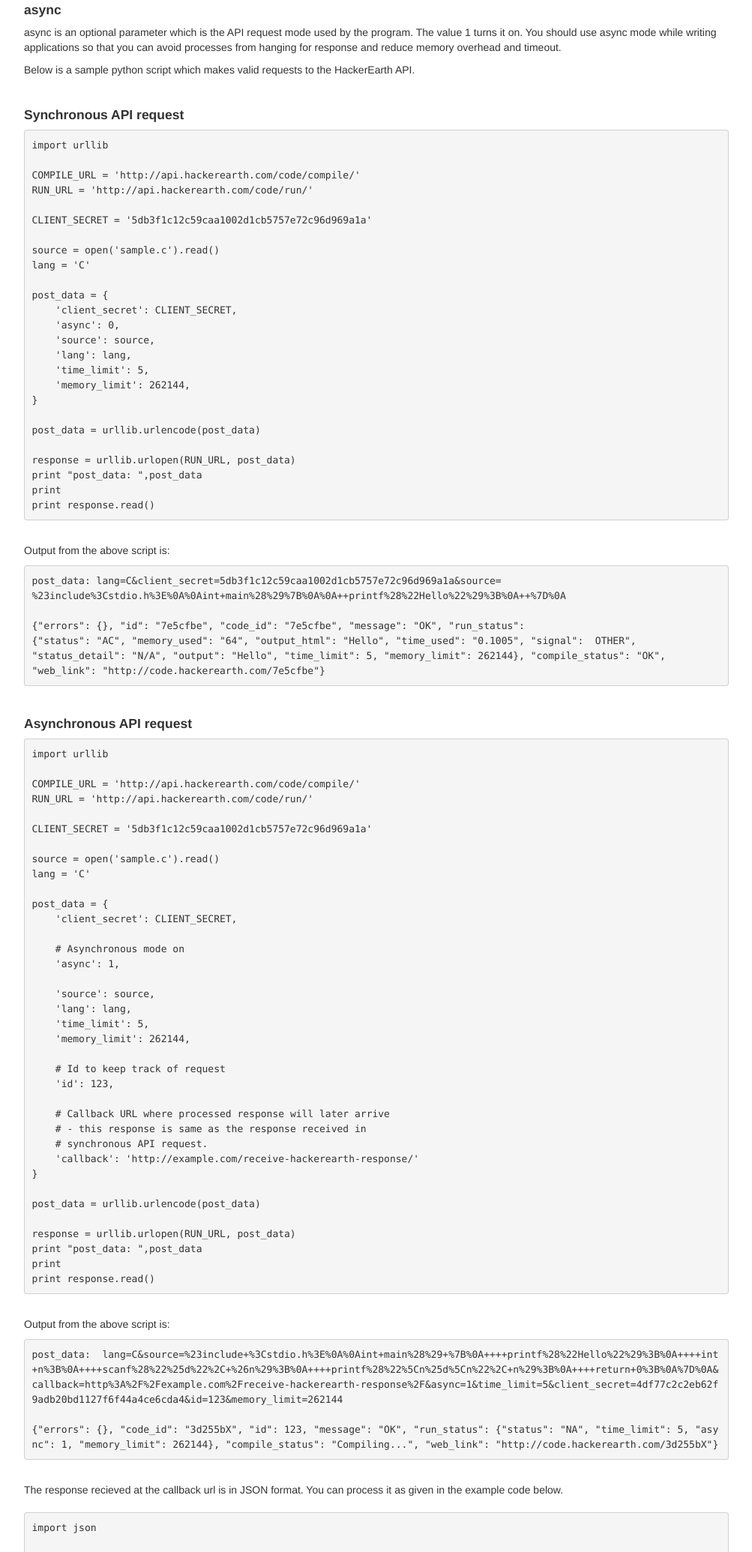
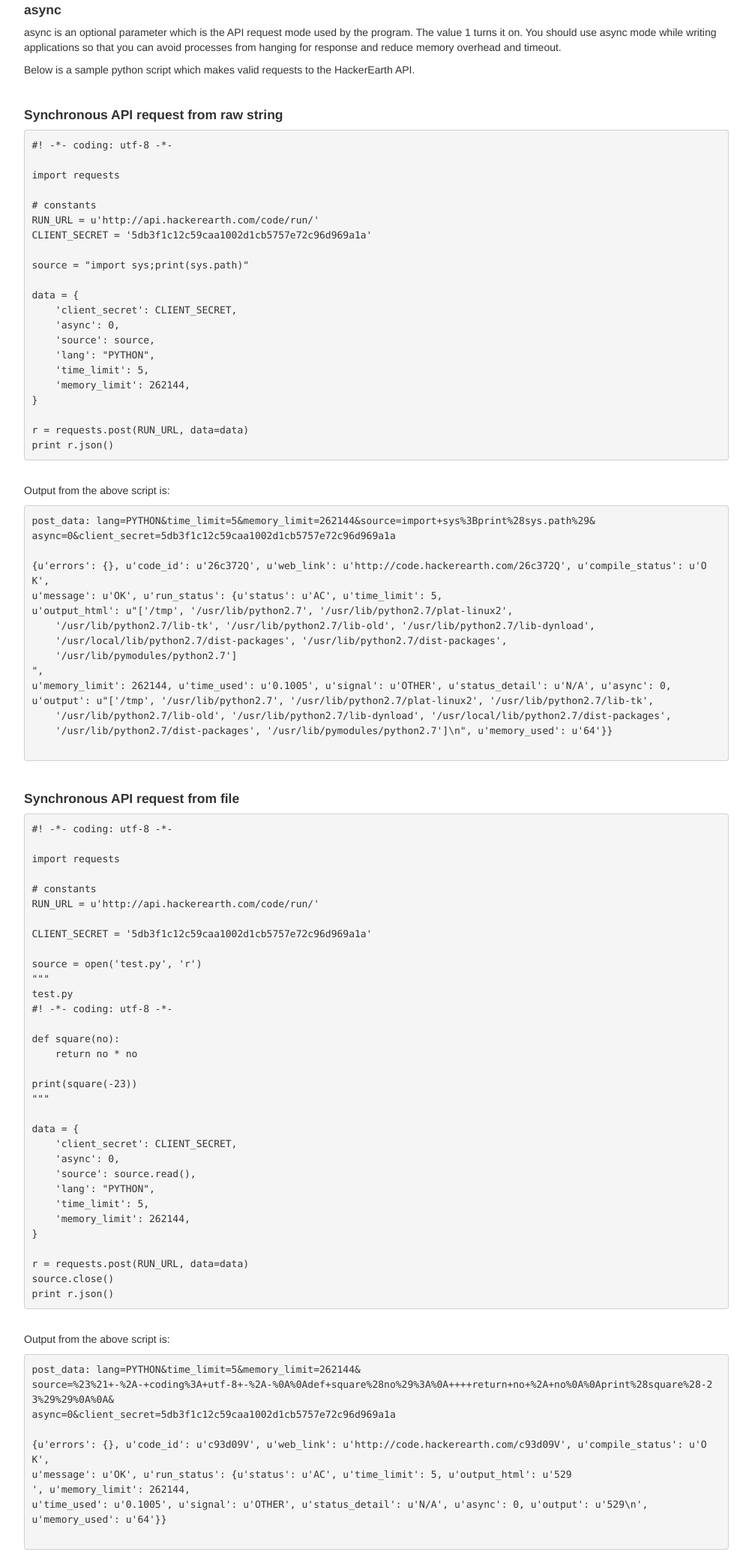
Before and after one commit to HackerEarth/developer.hackerearth.com, a plain HTML site: page index.html in a window 1280 px wide. Shown: the part 2606-4676 px from the top of the page at 75% size, without its empty margins (138-1141 px from the left). Drawn offline with Linux system fonts and the light colour scheme.

Commit message:
Modified to use requests
1. AFAIK everyone who had used urllib moved to requests.
2. Requests code is cleaner than urllib.
3. Added example to post source code from raw string.

Issues with old code:
----
1.  `source = open('sample.c').read()` file was opened but never closed.

Suggestion:
---
1. Whenever `run` url is hit and `compile_status` is 'OK', new resource is created(`u'web_link': u'http://code.hackerearth.com/26c372Q'`). Ideally response code should be `201` rather than 200. `200` is also correct, better one is `201`. https://en.wikipedia.org/wiki/List_of_HTTP_status_codes#2xx_Success

```diff
--- a/index.html
+++ b/index.html
@@ -193,47 +193,101 @@
             the HackerEarth API.</p>
             <br>
 
-            <h4>Synchronous API request</h4>
+            <h4>Synchronous API request from raw string</h4>
 
 <pre>
-import urllib
+#! -*- coding: utf-8 -*-
 
-COMPILE_URL = 'http://api.hackerearth.com/code/compile/'
-RUN_URL = 'http://api.hackerearth.com/code/run/'
+import requests
 
+# constants
+RUN_URL = u'http://api.hackerearth.com/code/run/'
 CLIENT_SECRET = '5db3f1c12c59caa1002d1cb5757e72c96d969a1a'
 
-source = open('sample.c').read()
-lang = 'C'
+source = "import sys;print(sys.path)"
 
-post_data = {
+data = {
     'client_secret': CLIENT_SECRET,
     'async': 0,
     'source': source,
-    'lang': lang,
+    'lang': "PYTHON",
     'time_limit': 5,
     'memory_limit': 262144,
 }
 
-post_data = urllib.urlencode(post_data)
-
-response = urllib.urlopen(RUN_URL, post_data)
-print "post_data: ",post_data
-print
-print response.read()
+r = requests.post(RUN_URL, data=data)
+print r.json()
 </pre>
             <br>
             <p>Output from the above script is:</p>
 <pre>
-post_data: lang=C&client_secret=5db3f1c12c59caa1002d1cb5757e72c96d969a1a&source=
-%23include%3Cstdio.h%3E%0A%0Aint+main%28%29%7B%0A%0A++printf%28%22Hello%22%29%3B%0A++%7D%0A
+post_data: lang=PYTHON&time_limit=5&memory_limit=262144&source=import+sys%3Bprint%28sys.path%29&
+async=0&client_secret=5db3f1c12c59caa1002d1cb5757e72c96d969a1a
 
-{"errors": {}, "id": "7e5cfbe", "code_id": "7e5cfbe", "message": "OK", "run_status":
-{"status": "AC", "memory_used": "64", "output_html": "Hello", "time_used": "0.1005", "signal":  OTHER",
-"status_detail": "N/A", "output": "Hello", "time_limit": 5, "memory_limit": 262144}, "compile_status": "OK",
-"web_link": "http://code.hackerearth.com/7e5cfbe"}
+{u'errors': {}, u'code_id': u'26c372Q', u'web_link': u'http://code.hackerearth.com/26c372Q', u'compile_status': u'OK',
+u'message': u'OK', u'run_status': {u'status': u'AC', u'time_limit': 5,
+u'output_html': u"['/tmp',&nbsp;'/usr/lib/python2.7',&nbsp;'/usr/lib/python2.7/plat-linux2',&nbsp;
+    '/usr/lib/python2.7/lib-tk',&nbsp;'/usr/lib/python2.7/lib-old',&nbsp;'/usr/lib/python2.7/lib-dynload',&nbsp;
+    '/usr/local/lib/python2.7/dist-packages',&nbsp;'/usr/lib/python2.7/dist-packages',&nbsp;
+    '/usr/lib/pymodules/python2.7']<br>",
+u'memory_limit': 262144, u'time_used': u'0.1005', u'signal': u'OTHER', u'status_detail': u'N/A', u'async': 0,
+u'output': u"['/tmp', '/usr/lib/python2.7', '/usr/lib/python2.7/plat-linux2', '/usr/lib/python2.7/lib-tk',
+    '/usr/lib/python2.7/lib-old', '/usr/lib/python2.7/lib-dynload', '/usr/local/lib/python2.7/dist-packages',
+    '/usr/lib/python2.7/dist-packages', '/usr/lib/pymodules/python2.7']\n", u'memory_used': u'64'}}
+
 </pre>
             <br>
+            <h4>Synchronous API request from file</h4>
+
+<pre>
+#! -*- coding: utf-8 -*-
+
+import requests
+
+# constants
+RUN_URL = u'http://api.hackerearth.com/code/run/'
+
+CLIENT_SECRET = '5db3f1c12c59caa1002d1cb5757e72c96d969a1a'
+
+source = open('test.py', 'r')
+"""
+test.py
+#! -*- coding: utf-8 -*-
+
+def square(no):
+    return no * no
+
+print(square(-23))
+"""
+
+data = {
+    'client_secret': CLIENT_SECRET,
+    'async': 0,
+    'source': source.read(),
+    'lang': "PYTHON",
+    'time_limit': 5,
+    'memory_limit': 262144,
+}
+
+r = requests.post(RUN_URL, data=data)
+source.close()
+print r.json()
+</pre>
+            <br>
+            <p>Output from the above script is:</p>
+<pre>
+post_data: lang=PYTHON&time_limit=5&memory_limit=262144&
+source=%23%21+-%2A-+coding%3A+utf-8+-%2A-%0A%0Adef+square%28no%29%3A%0A++++return+no+%2A+no%0A%0Aprint%28square%28-23%29%29%0A%0A&
+async=0&client_secret=5db3f1c12c59caa1002d1cb5757e72c96d969a1a
+
+{u'errors': {}, u'code_id': u'c93d09V', u'web_link': u'http://code.hackerearth.com/c93d09V', u'compile_status': u'OK',
+u'message': u'OK', u'run_status': {u'status': u'AC', u'time_limit': 5, u'output_html': u'529<br>', u'memory_limit': 262144,
+u'time_used': u'0.1005', u'signal': u'OTHER', u'status_detail': u'N/A', u'async': 0, u'output': u'529\n',
+u'memory_used': u'64'}}
+
+</pre>
+            <br>
+
             <h4>Asynchronous API request</h4>
 
 <pre>
```
